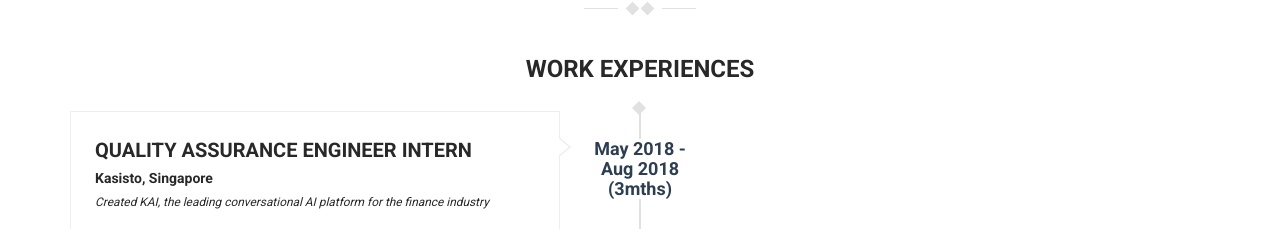
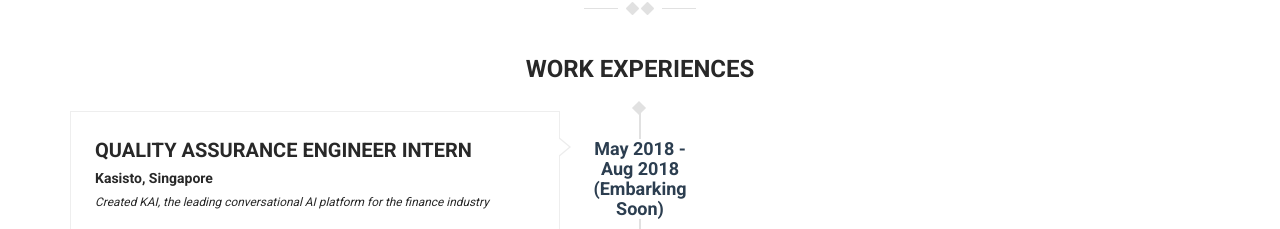
Before and after one commit to JunQuann/JunQuann.github.io, a plain HTML site: page index.html in a window 1280 px wide. Shown: the part 2519-2748 px from the top of the page. Drawn offline with nearby package versions, Linux system fonts and the light colour scheme; files that its build step writes are made by us from their sources.

Commit message:
Updated Kasisto work status

```diff
--- a/index.html
+++ b/index.html
@@ -189,7 +189,7 @@
 
 							<li>
 								<div class="posted-date">
-								  <span class="month">May 2018 -<br> Aug 2018 <br> (3mths)</span>
+								  <span class="month">May 2018 -<br> Aug 2018 <br> (Embarking Soon)</span>
 								</div><!-- /posted-date -->
 
 								<div class="timeline-panel wow fadeInUp">
```
